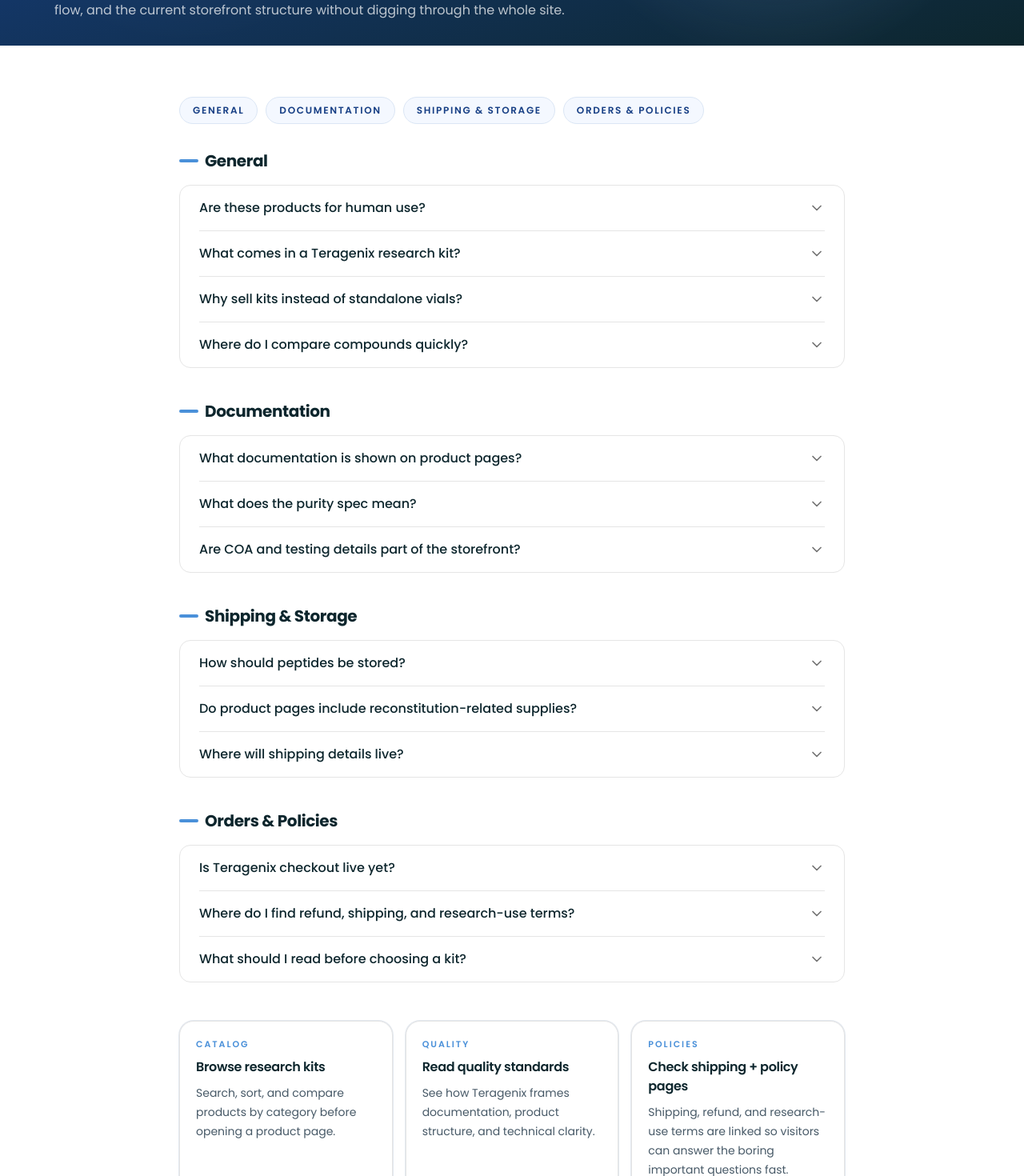
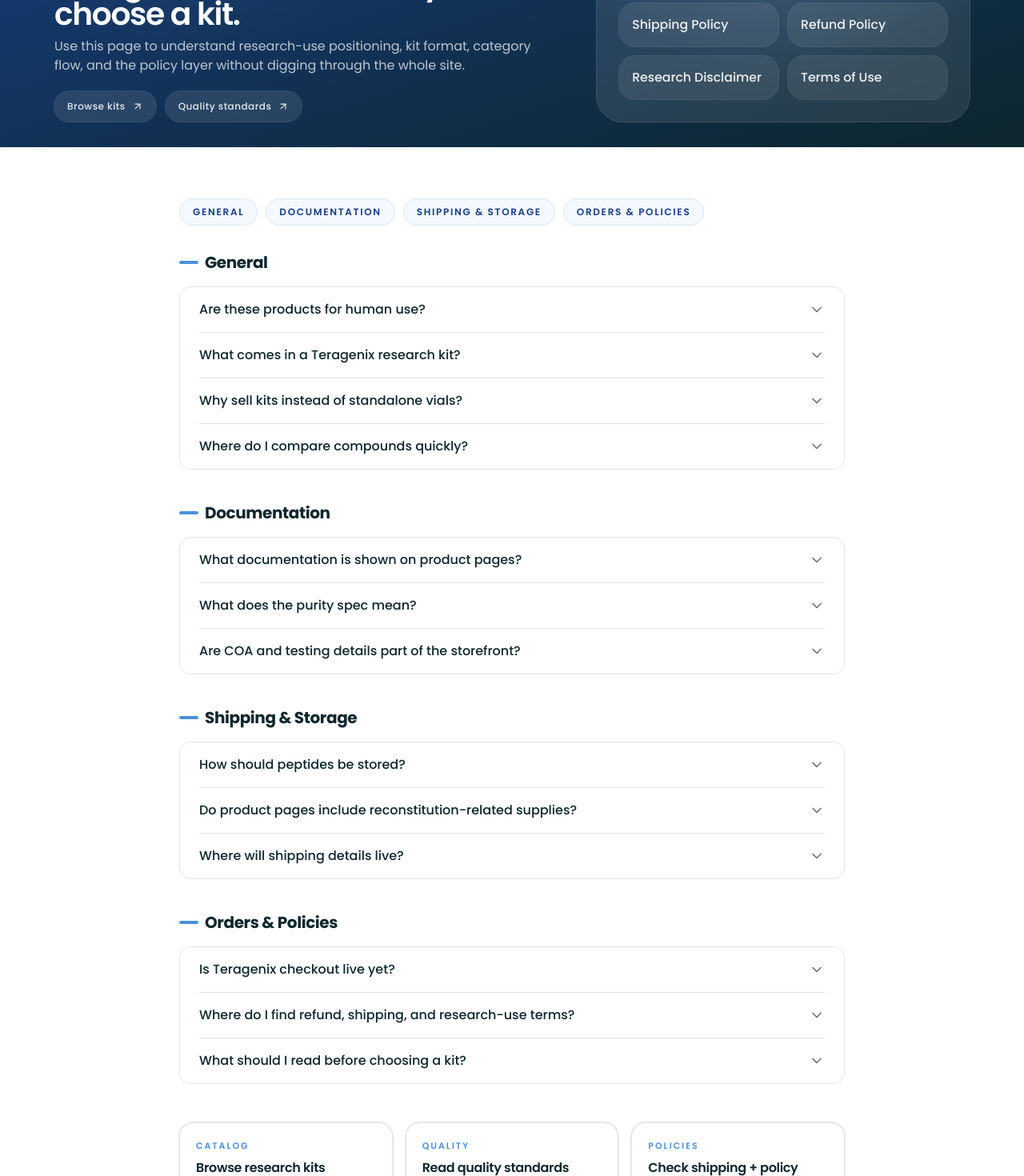
Before and after one commit to sethschnrt/teragenix, a Next.js app: page /faq in a window 1280 px wide. Shown: the part 260-1730 px from the top of the page at 80% size. Built offline with nearby package versions, Linux system fonts and the light colour scheme.

Commit message:
polish teragenix featured products and faq

```diff
--- a/src/app/faq/faq-accordion.tsx
+++ b/src/app/faq/faq-accordion.tsx
@@ -28,17 +28,17 @@ const faqData: FaqSection[] = [
       {
         question: "What comes in a Teragenix research kit?",
         answer:
-          "Each product page lists its exact kit contents, but the general format includes the lyophilized compound plus core prep items like bacteriostatic water, syringes, swabs, and a reconstitution guide.",
+          "Every product page lists the exact box contents. In most cases, that means the lyophilized compound plus the core prep items researchers expect to see, including bacteriostatic water, syringes, swabs, and a reconstitution guide.",
       },
       {
         question: "Why sell kits instead of standalone vials?",
         answer:
-          "The storefront is built around complete-kit framing so the format is easier to understand at a glance. Instead of piecing supplies together across multiple orders, the product page shows the full setup in one place.",
+          "Because the full prep format should be easy to evaluate in one place. Instead of making buyers assemble basics across multiple listings, Teragenix shows the compound, supplies, and setup together on the product page.",
       },
       {
         question: "Where do I compare compounds quickly?",
         answer:
-          "Start on the Shop page. You can browse by category, sort the catalog, and now search by compound or kit name before drilling into the product detail page.",
+          "Start on the Shop page. Browse by category, search by compound or kit name, and use the product page for the deeper read on specs, contents, and handling details.",
       },
     ],
   },
@@ -49,7 +49,7 @@ const faqData: FaqSection[] = [
       {
         question: "What documentation is shown on product pages?",
         answer:
-          "Each product page is structured to surface the core things buyers look for first: kit contents, technical specs, storage guidance, and research-use framing. The goal is to make that information visible without making people hunt for it.",
+          "Product pages are structured to surface the details serious buyers look for first: kit contents, technical specs, storage guidance, and research-use framing. The goal is to make the important information visible without turning the page into clutter.",
       },
       {
         question: "What does the purity spec mean?",
@@ -59,7 +59,7 @@ const faqData: FaqSection[] = [
       {
         question: "Are COA and testing details part of the storefront?",
         answer:
-          "Yes, that is part of the documentation-first direction for the site. The storefront is being structured so batch, spec, and testing context can live closer to the product instead of being buried behind vague trust language.",
+          "That is the direction. Teragenix is being structured so batch, spec, and testing context can live closer to the product instead of being buried behind vague trust language as those materials are finalized.",
       },
     ],
   },
@@ -75,12 +75,12 @@ const faqData: FaqSection[] = [
       {
         question: "Do product pages include reconstitution-related supplies?",
         answer:
-          "Yes. Teragenix kit pages are designed to show not just the peptide itself, but the included prep essentials such as bacteriostatic water, syringes, swabs, and a guide when applicable.",
+          "Yes. Teragenix kit pages are designed to show not just the compound itself, but the prep essentials included with the kit, such as bacteriostatic water, syringes, swabs, and a guide when applicable.",
       },
       {
         question: "Where will shipping details live?",
         answer:
-          "Shipping terms live in the Shipping Policy and related support pages. Those pages are already linked in the footer so storefront visitors can find the operational side without leaving the site guessing.",
+          "Shipping terms live in the Shipping Policy and related support pages. The FAQ, footer, and product-page support links all point buyers there so the operational side stays easy to find.",
       },
     ],
   },
@@ -91,12 +91,12 @@ const faqData: FaqSection[] = [
       {
         question: "Is Teragenix checkout live yet?",
         answer:
-          "Not yet. The current site is a pre-launch storefront pass focused on stronger merchandising, clearer product pages, and better documentation structure before full order processing goes live.",
+          "Not yet. The current site is a pre-launch catalog and trust pass focused on stronger product pages, clearer merchandising, and better documentation structure before full order processing goes live.",
       },
       {
         question: "Where do I find refund, shipping, and research-use terms?",
         answer:
-          "Use the linked policy pages in the footer: Shipping Policy, Refund Policy, Terms of Use, Privacy Policy, and Research Disclaimer. Those pages are there so the storefront has a real policy framework instead of leaving core questions unanswered.",
+          "Use the linked policy pages throughout the site: Shipping Policy, Refund Policy, Terms of Use, Privacy Policy, and Research Disclaimer. Those pages give the storefront a real policy framework instead of leaving the important questions unanswered.",
       },
       {
         question: "What should I read before choosing a kit?",
@@ -171,7 +171,7 @@ export function FaqAccordion() {
           >
             <p className="text-[11px] font-semibold uppercase tracking-[0.18em] text-[#4A90D9]">Catalog</p>
             <h3 className="mt-2 text-base font-semibold text-[#0d262d]">Browse research kits</h3>
-            <p className="mt-2 text-sm leading-6 text-[#475967]">Search, sort, and compare products by category before opening a product page.</p>
+            <p className="mt-2 text-sm leading-6 text-[#475967]">Start with category, then compare compounds, kit format, and price before you open the full product page.</p>
           </Link>
 
           <Link
@@ -180,7 +180,7 @@ export function FaqAccordion() {
           >
             <p className="text-[11px] font-semibold uppercase tracking-[0.18em] text-[#4A90D9]">Quality</p>
             <h3 className="mt-2 text-base font-semibold text-[#0d262d]">Read quality standards</h3>
-            <p className="mt-2 text-sm leading-6 text-[#475967]">See how Teragenix frames documentation, product structure, and technical clarity.</p>
+            <p className="mt-2 text-sm leading-6 text-[#475967]">See how Teragenix approaches visible specs, documentation language, and proof-first product framing.</p>
           </Link>
 
           <Link
@@ -189,7 +189,7 @@ export function FaqAccordion() {
           >
             <p className="text-[11px] font-semibold uppercase tracking-[0.18em] text-[#4A90D9]">Policies</p>
             <h3 className="mt-2 text-base font-semibold text-[#0d262d]">Check shipping + policy pages</h3>
-            <p className="mt-2 text-sm leading-6 text-[#475967]">Shipping, refund, and research-use terms are linked so visitors can answer the boring important questions fast.</p>
+            <p className="mt-2 text-sm leading-6 text-[#475967]">Use the policy layer for shipping, refund, privacy, and research-use terms when you want the operational read fast.</p>
           </Link>
         </div>
       </div>
--- a/src/app/faq/page.tsx
+++ b/src/app/faq/page.tsx
@@ -10,10 +10,22 @@ export default function FaqPage() {
       <PageHero
         icon={HelpCircle}
         eyebrow="FAQ"
-        detail="Research-use answers and ordering basics"
+        detail="Research-use answers, kit basics, and policy shortcuts"
         title="Straight answers, before you choose a kit."
-        description="Use this page to understand research-use positioning, product format, category flow, and the current storefront structure without digging through the whole site."
+        description="Use this page to understand research-use positioning, kit format, category flow, and the policy layer without digging through the whole site."
         variant="subpage"
+        highlights={[
+          { label: "Browse kits", href: "/shop" },
+          { label: "Quality standards", href: "/about#quality-promise" },
+        ]}
+        panelEyebrow="QUICK LINKS"
+        panelTitle="Policy pages, without the hunt"
+        panelItems={[
+          { label: "Shipping Policy", href: "/shipping-policy" },
+          { label: "Refund Policy", href: "/refund-policy" },
+          { label: "Research Disclaimer", href: "/research-disclaimer" },
+          { label: "Terms of Use", href: "/terms-of-use" },
+        ]}
       />
 
       <FaqAccordion />
--- a/src/components/featured-products.tsx
+++ b/src/components/featured-products.tsx
@@ -21,10 +21,10 @@ export function FeaturedProducts() {
             </p>
             <h2 className="font-sans text-[2.5rem] font-semibold leading-[1.04] tracking-[-0.03em] text-[#0d262d] sm:text-[3.6rem]">
               Complete kits, <br className="hidden sm:block" />
-              <span className="italic text-[#3b6ed6]">cleanly</span> merchandised.
+              <span className="italic text-[#3b6ed6]">easier</span> to compare.
             </h2>
             <p className="mt-6 max-w-xl text-[1.05rem] leading-7 text-[#0d262d]/65">
-              The featured grid is meant to make category, price, and kit format easy to scan without overexplaining the products.
+              Featured kits give buyers the fastest read on category, box format, and price before they ever open the full product page.
             </p>
           </div>
 
@@ -81,8 +81,12 @@ export function FeaturedProducts() {
                     {product.name}
                   </h3>
 
+                  <p className="text-[11px] font-semibold uppercase tracking-[0.14em] text-[#3b6ed6]/90">
+                    {product.specifications.quantity} • {product.specifications.form}
+                  </p>
+
                   <p className="line-clamp-2 text-[13px] leading-relaxed text-[#0d262d]/60">
-                    {product.description}
+                    Complete prep kit with {product.shortName}, bacteriostatic water, syringes, swabs, and a guide.
                   </p>
 
                   <div className="mt-auto flex items-end justify-between gap-3 pt-4">
```
